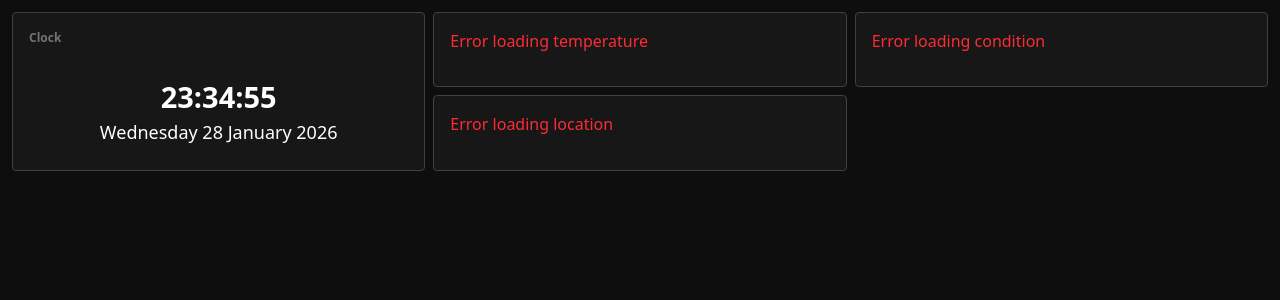
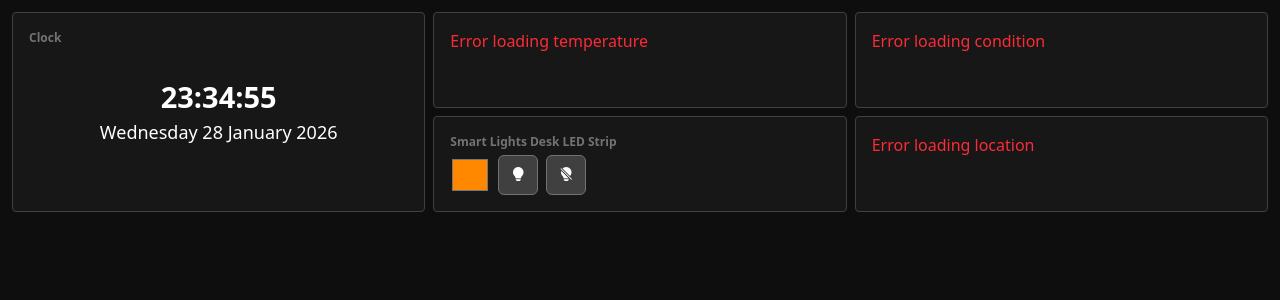
Before and after one commit to dev-boog/PiDesk-Recode, a Flask app: page / in a window 1280 px wide. Shown: the part 71-371 px from the top of the page. Run offline with Flask 3, Linux system fonts and the light colour scheme; style sheets or scripts are compiled from the project's sources.

Commit message:
Added smart lights widget to homepage

```diff
--- a/server/templates/home.html
+++ b/server/templates/home.html
@@ -51,6 +51,20 @@
                 <h1 class="text-white font-semibold text-[29px]">Loading...</h1>
             </div>
 
+            <!-- Smartlights -->
+            <div class="bg-neutral-900 border border-neutral-700 rounded p-4">
+                <p class="text-neutral-500 font-semibold text-[12px]">Smart Lights Desk LED Strip</p>
+                <div class="flex space-x-2 mt-1">
+                    <input type="color" name="color" value="#ff8800" class="w-10 h-10 rounded" hx-get="{{ url_for('smartlights.change_color', device='Desk LED Strip') }}" hx-trigger="input changed delay:300ms" hx-swap="none">
+                    <a href="{{ url_for('smartlights.smartlights_on', device='Desk LED Strip', redirection='home.html') }}" class="bg-neutral-700 px-3 py-2 rounded-md border border-neutral-500 text-white text-sm touch-manipulation select-none">
+                        <i class="bi bi-lightbulb-fill pointer-events-none"></i>
+                    </a>
+                    <a href="{{ url_for('smartlights.smartlights_off', device='Desk LED Strip', redirection='home.html') }}" class="bg-neutral-700 px-3 py-2 rounded-md border border-neutral-500 text-white text-sm touch-manipulation select-none">
+                        <i class="bi bi-lightbulb-off-fill pointer-events-none"></i>
+                    </a>
+                </div>
+            </div>
+
             <!-- Location -->
             <div id="weather-loc" class="bg-neutral-900 border border-neutral-700 rounded p-4"
                 hx-get="/home/update_weather_location" hx-trigger="load, every 1800s" hx-swap="innerHTML">
--- a/server/templates/smart_lights.html
+++ b/server/templates/smart_lights.html
@@ -10,6 +10,7 @@
     <script src="https://cdn.jsdelivr.net/npm/particles.js@2.0.0/particles.min.js"></script>
     <link href="https://fonts.googleapis.com/css2?family=Inter:wght@300;400;500&display=swap" rel="stylesheet">
     <link rel="stylesheet" href="../static/theme.css">
+    <link rel="stylesheet" href="https://cdnjs.cloudflare.com/ajax/libs/animate.css/4.1.1/animate.min.css"/>
 </head>
 <body>
     <nav id="navigation" class="w-full p-3 bg-neutral-900 flex border-b border-b-neutral-700 justify-left gap-2">
```
Also changed, not shown: server/routes/smartlights_routes.py (+12 -2 lines), 1 other file.
